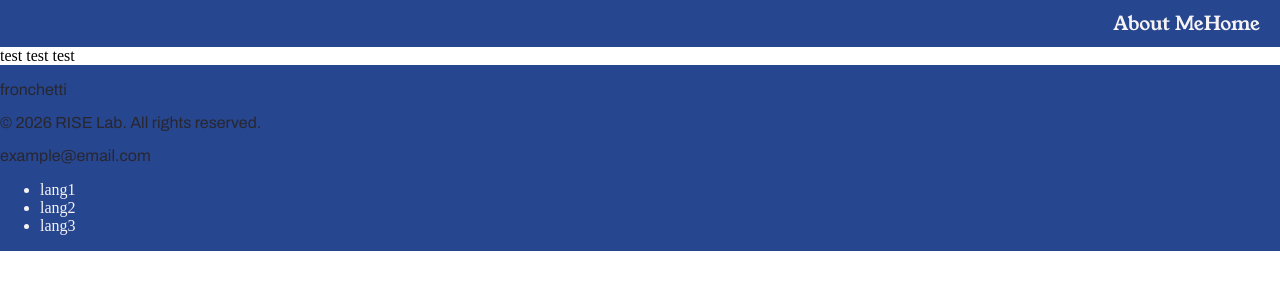
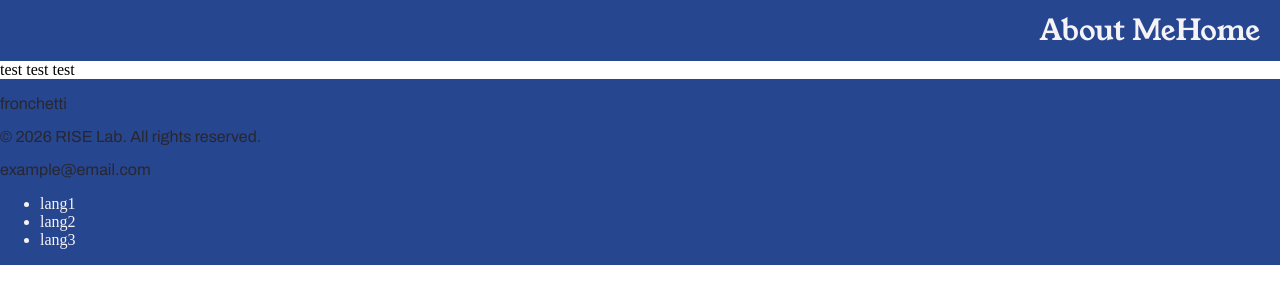
Before and after one commit to hschuler13/jekyll_theme_fronchetti, a Jekyll site: the page built from index.html, in a window 1280 px wide. Shown: the top 304 px of the page. Built offline with Jekyll 4.4.1, drawn with Linux system fonts in a browser that asks for light colours.

Commit message:
fixed navbar link positioning

```diff
--- a/_sass/_layout.scss
+++ b/_sass/_layout.scss
@@ -40,14 +40,15 @@
     padding-top: auto;
     padding-bottom: auto;
     display: flex;
-    justify-content: space-between;
+
 }
 
 .nav-item {
     font-family: $header-font;
     color: $secondary-color;
     text-decoration: none;
-    font-size: 1.2em;
+    font-size: 1.8em;
+    justify-content: space-around;
 }
 
 body {
```
